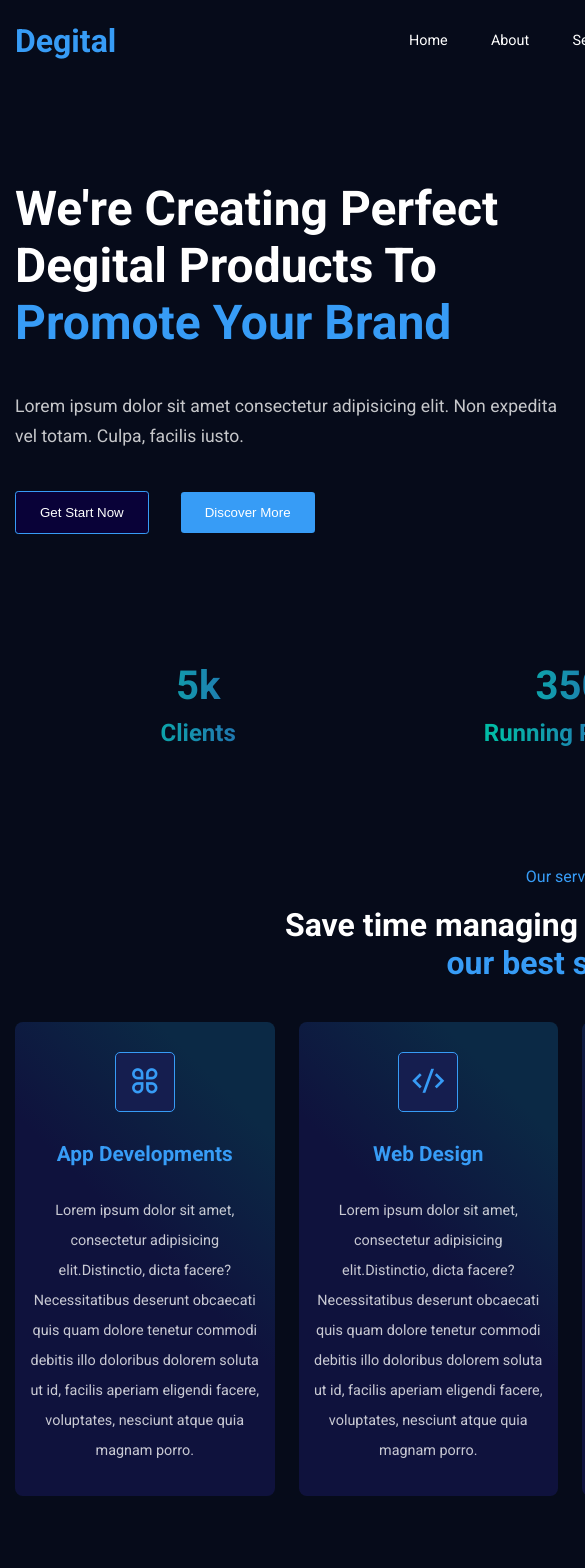
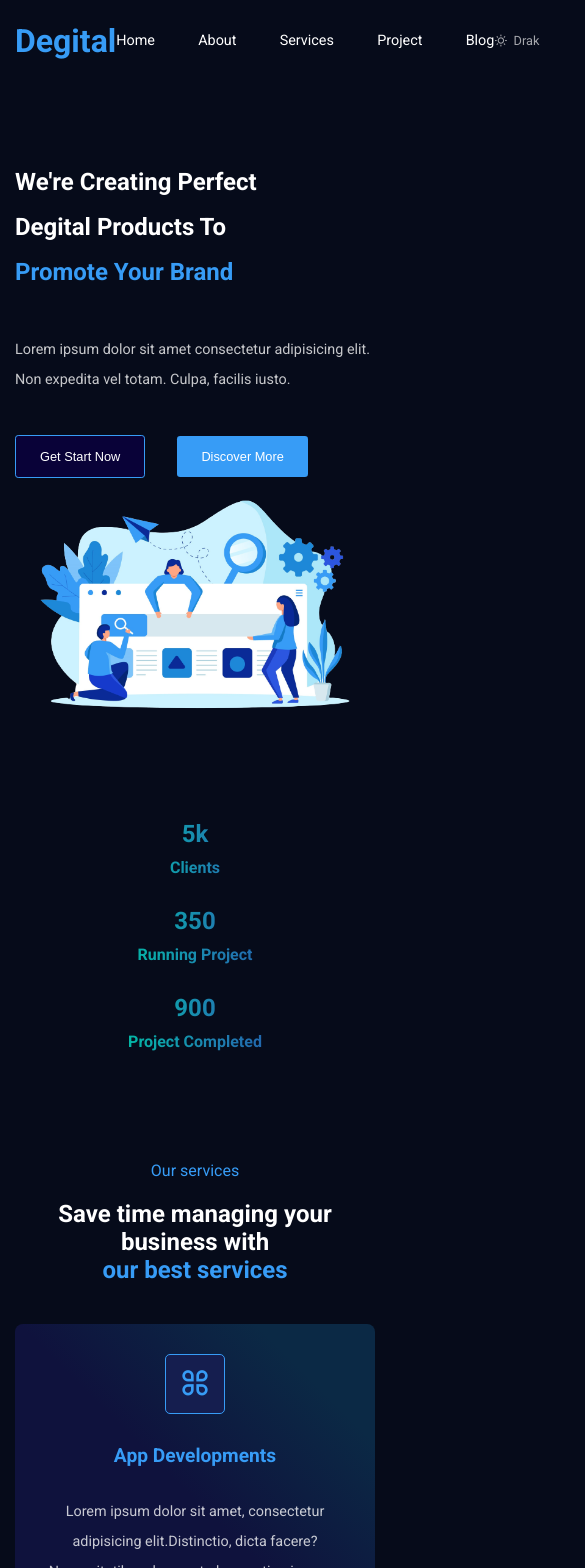
Before and after one commit to VanBinh16/binh_1606, a React (Create React App) app in the folder degital-agency/: page / in a window 390 px wide. Shown: the top 1568 px of the page, 585 px wide, since content can reach past the window. Built offline with nearby package versions, Linux system fonts and the light colour scheme.

Commit message:
chỉnh css with mobile

```diff
--- a/degital-agency/src/App.css
+++ b/degital-agency/src/App.css
@@ -80,7 +80,7 @@ h1,h2 {
 }
 
 section{
-  padding: 60px 0;
+  padding: 60px 0px;
 }
 
 .container {
@@ -119,3 +119,15 @@ section{
 .light-theme .team__img {
   background: #ddd;
 }
+
+@media only screen and (max-width: 1024px) {
+  .container {
+    width: 100%;
+  }
+}
+
+@media only screen and (max-width: 768px) {
+  section {
+    padding: 40px 0;
+  }
+}
--- a/degital-agency/src/components/Footer/footer.css
+++ b/degital-agency/src/components/Footer/footer.css
@@ -65,3 +65,26 @@
 .light-theme .copyright {
   color: #555;
 }
+
+@media only screen and (max-width: 768px) {
+  .footer__logo {
+    width: 50%;
+  }
+  .footer__wrapper {
+    flex-wrap: wrap;
+    column-gap: 1.5rem !important;
+    row-gap: 1.5rem;
+  }
+  .footer__logo h2 {
+    font-size: 1.5rem;
+  }
+}
+
+@media only screen and (max-width: 576px) {
+  .footer__quick-links{
+    width: 47%;
+  }
+  .footer__logo{
+    width: 47%;
+  }
+}
--- a/degital-agency/src/style/about.css
+++ b/degital-agency/src/style/about.css
@@ -55,3 +55,25 @@
 .light-theme .choose__us-title {
   color: #0c123d !important;
 }
+
+@media only screen and (max-width: 992px) {
+  .about__content h2 {
+    font-size: 1.5rem;
+  }
+}
+
+@media only screen and (max-width: 768px) {
+  .about__wrapper {
+    flex-direction: column;
+  }
+  .about__content,
+  .about__img {
+    width: 100%;
+  }
+  .about__img img {
+    height: 400px !important;
+  }
+  .about__content {
+    margin-bottom: 30px;
+  }
+}
--- a/degital-agency/src/style/blog.css
+++ b/degital-agency/src/style/blog.css
@@ -64,3 +64,33 @@
 .light-theme .blog__item:nth-child(2) {
   border: 1px solid var(--primary-color);
 }
+
+@media only screen and (max-width: 992px) {
+  .blog__top-content h2 {
+    font-size: 1.5rem;
+  }
+}
+
+@media only screen and (max-width: 768px) {
+  .blog__item {
+    width: 45%;
+    margin-bottom: 30px;
+  }
+  .blog__item:nth-child(2) {
+    width: 50%;
+  }
+  .blog__wrapper {
+    flex-wrap: wrap;
+  }
+}
+
+@media only screen and (max-width: 576px) {
+  .blog__item,
+  .blog__item:nth-child(2) {
+    width: 100%;
+  }
+
+  .blog__item:nth-child(2) {
+    margin-bottom: 0;
+  }
+}
--- a/degital-agency/src/style/counter.css
+++ b/degital-agency/src/style/counter.css
@@ -25,3 +25,34 @@
 .counter__title {
   font-size: 1.5rem;
 }
+
+@media only screen and (max-width: 992px) {
+  .counter__number {
+    font-size: 2rem;
+  }
+  .counter__title {
+    font-size: 1.2rem;
+  }
+  .counter__item {
+    width: 30%;
+  }
+}
+
+@media only screen and (max-width: 768px) {
+  .counter__number {
+    font-size: 1.5rem;
+  }
+  .counter__title {
+    font-size: 1rem;
+  }
+}
+
+@media only screen and (max-width: 576px) {
+  .counter__wrapper {
+    flex-direction: column;
+  }
+  .counter__item {
+    width: 100%;
+    margin-bottom: 30px;
+  }
+}
--- a/degital-agency/src/style/hero.css
+++ b/degital-agency/src/style/hero.css
@@ -54,3 +54,35 @@
 .secondary__btn {
   background-color: var(--btn-primary-bg);
 }
+
+@media only screen and (max-width: 992px) {
+  .hero__content h2 {
+    font-size: 2rem;
+    line-height: 50px;
+  }
+}
+
+@media only screen and (max-width: 768px) {
+  .hero__content h2 {
+    font-size: 1.5rem;
+    line-height: 45px;
+  }
+
+  .hero__content p {
+    font-size: 0.9rem;
+  }
+  .primary__btn,
+  .secondary__btn {
+    font-size: 0.8rem;
+  }
+}
+
+@media only screen and (max-width: 600px) {
+  .hero__content,
+  .hero__img {
+    width: 100%;
+  }
+  .hero__wrapper {
+    flex-direction: column;
+  }
+}
--- a/degital-agency/src/style/newslatter.css
+++ b/degital-agency/src/style/newslatter.css
@@ -43,3 +43,27 @@
   background: var(--primary-color);
   color: #fff;
 }
+
+@media only screen and (max-width: 992px) {
+  .newslatter__content h2 {
+    font-size: 1.5rem;
+  }
+}
+
+@media only screen and (max-width: 768px) {
+  .newslatter__wrapper {
+    flex-wrap: wrap;
+  }
+
+  .newslatter__content,
+  .newslatter__form {
+    width: 100%;
+  }
+  .newslatter__content {
+    margin-bottom: 30px;
+  }
+  .newslatter__form input {
+    padding: 8px 20px;
+    font-size: 0.9rem;
+  }
+}
--- a/degital-agency/src/style/services.css
+++ b/degital-agency/src/style/services.css
@@ -50,3 +50,31 @@
   font-size: 1.3rem;
   margin-bottom: 30px;
 }
+
+@media only screen and (max-width: 992px) {
+  .services__top-content h2 {
+    font-size: 1.5rem;
+  }
+  .services__item-wrapper {
+    flex-wrap: wrap;
+  }
+  .services__item {
+    width: 31%;
+    margin-bottom: 30px;
+  }
+}
+
+@media only screen and (max-width: 768px) {
+  .services__item {
+    width: 47.7%;
+  }
+  .services__title {
+    font-size: 1.2rem;
+  }
+}
+
+@media only screen and (max-width: 576px) {
+  .services__item {
+    width: 100%;
+  }
+}
--- a/degital-agency/src/style/team.css
+++ b/degital-agency/src/style/team.css
@@ -60,3 +60,28 @@
   align-items: center;
   column-gap: 2rem;
 }
+
+@media only screen and (max-width: 768px) {
+  .team__item {
+    width: 30%;
+    margin-bottom: 30px;
+  }
+  .team__wrapper {
+    flex-wrap: wrap;
+  }
+  .team__content h2 {
+    font-size: 1.5rem;
+  }
+  .team__details h4 {
+    font-size: 1rem;
+  }
+  .team__details p {
+    font-size: 0.8rem;
+  }
+}
+
+@media only screen and (max-width: 576px) {
+  .team__item {
+    width: 100%;
+  }
+}
--- a/degital-agency/src/style/testimonial.css
+++ b/degital-agency/src/style/testimonial.css
@@ -41,3 +41,18 @@
   font-weight: 500;
   color: white;
 }
+
+@media only screen and (max-width: 768px) {
+  .slider__top-content h2 {
+    font-size: 1.5em;
+  }
+}
+
+@media only screen and (max-width: 768px) {
+  .slider__wrapper {
+    width: 90%;
+  }
+  .customer__name {
+    font-size: 1rem;
+  }
+}
```
